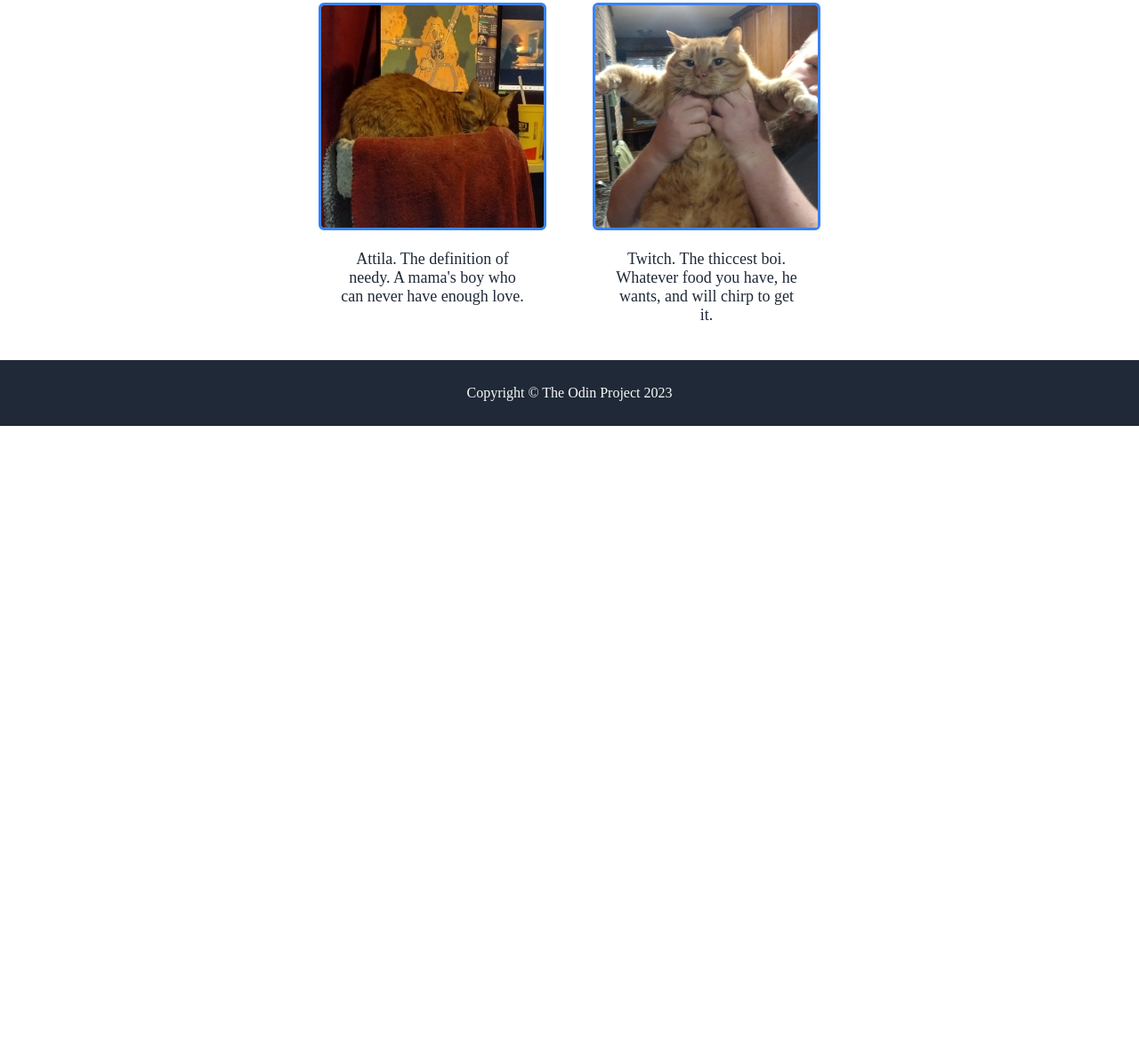
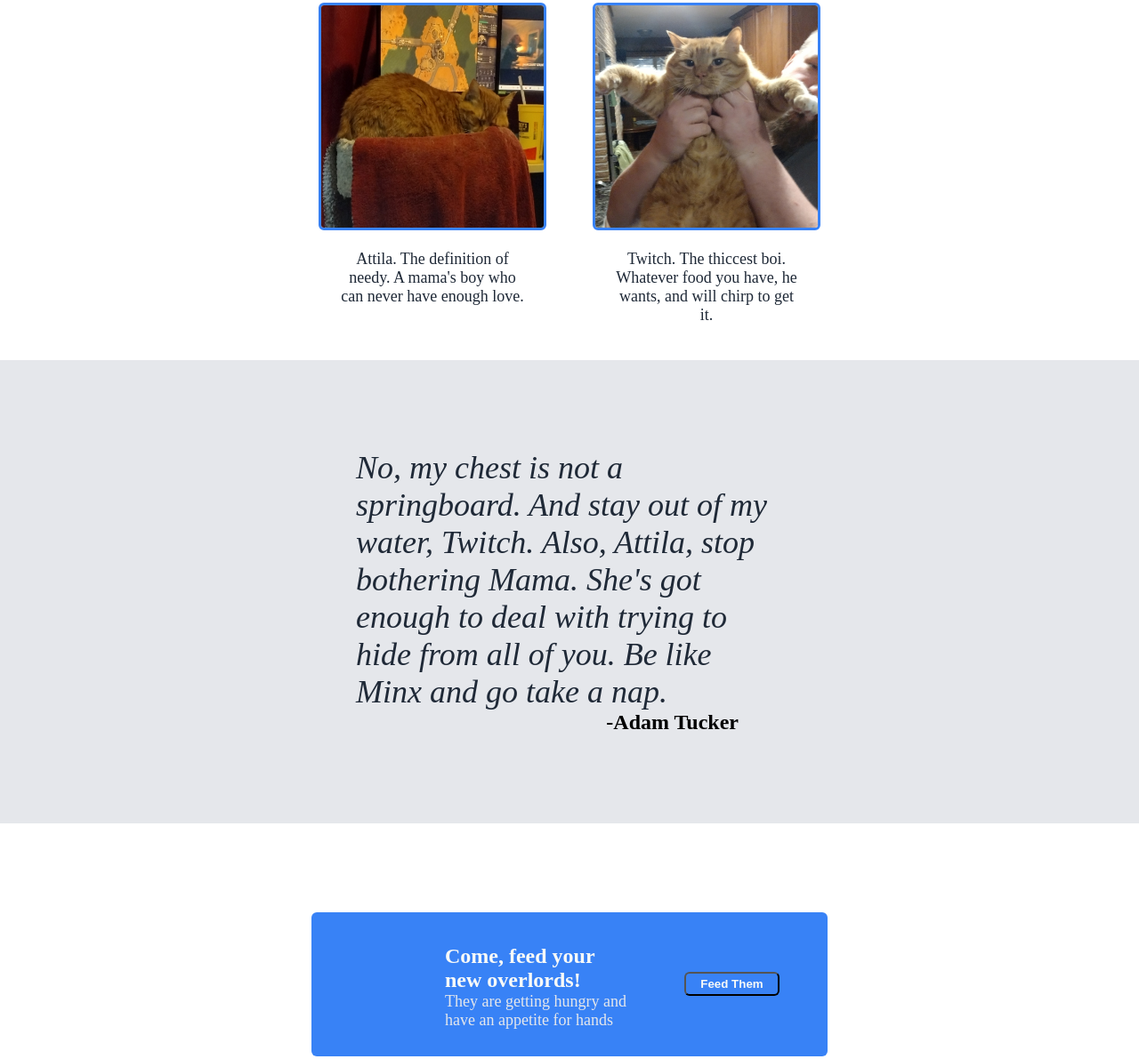
Before and after one commit to ashinard/odin-landing-page, a plain HTML site: page index.html in a window 1280 px wide. Shown: the part 1218-2409 px from the top of the page at 89% size. Before the commit the page ends 1697 px from the top, so only its background shows below. Drawn offline with Linux system fonts and the light colour scheme.

Commit message:
Add and style quote and subscribe sections

```diff
--- a/index.html
+++ b/index.html
@@ -75,9 +75,34 @@
         </div>
 
         <div class="quote">
+            <div id="phrase">
+                No, my chest is not a springboard. And stay out of my water,
+                Twitch. Also, Attila, stop bothering Mama. She's got enough
+                to deal with trying to hide from all of you. Be like Minx
+                and go take a nap.
+            </div>
+            <div id="signature">
+                -Adam Tucker
+            </div>
         </div>
 
         <div class="sign-up">
+            <div id="sign-up-box">
+                <div id="text-box">
+                    <h3>
+                        Come, feed your new overlords!
+                    </h3>
+                    <p>
+                        They are getting hungry and have an appetite for
+                        hands
+                    </p>
+                </div>
+                <div id="subscribe">
+                    <button>
+                        Feed Them
+                    </button>
+                </div>
+            </div>
         </div>
 
         <div class="footer">
--- a/styles.css
+++ b/styles.css
@@ -1,5 +1,5 @@
 
-body {
+    body {
     display: flexbox;
     flex-direction: column;
     margin: 0px;
@@ -117,6 +117,64 @@ body {
     border-radius: 6px;
    }
 
+   .quote {
+    background-color: #E5E7EB;
+    padding: 100px 0px;
+   }
+
+   #phrase, #signature {
+    padding-left: 400px;
+    padding-right: 400px;
+   }
+
+   #phrase {
+    font-size: 36px;
+    font-style: italic;
+    color: #1F2937;
+   }
+
+   #signature {
+    display: flex;
+    justify-content: flex-end;
+    font-size: 24px;
+    font-weight: bolder;
+    padding-right: 450px;
+   }
+
+   .sign-up {
+    display: flex;
+    justify-content: center;
+    align-items: center;
+   }
+
+   #sign-up-box {
+    display: flex;
+    align-items: center;
+    justify-content: center;
+    background-color: #3882f6;
+    margin: 100px 350px;
+    border-radius: 6px;
+   }
+
+   #sign-up-box > #text-box {
+    padding: 12px 0px 12px 150px
+   }
+
+   #sign-up-box > #subscribe {
+    display: flex;
+    justify-content: center;
+    align-items: center;
+   }
+
+   #text-box > h3 {
+    font-size: 24px;
+    color: #F9FAF8;
+    margin-bottom: 0px;
+   }
+
+   #text-box > p {
+    margin-top: 0px;
+   }
    .footer {
     text-align: center;
     background-color: #1F2937;
```
